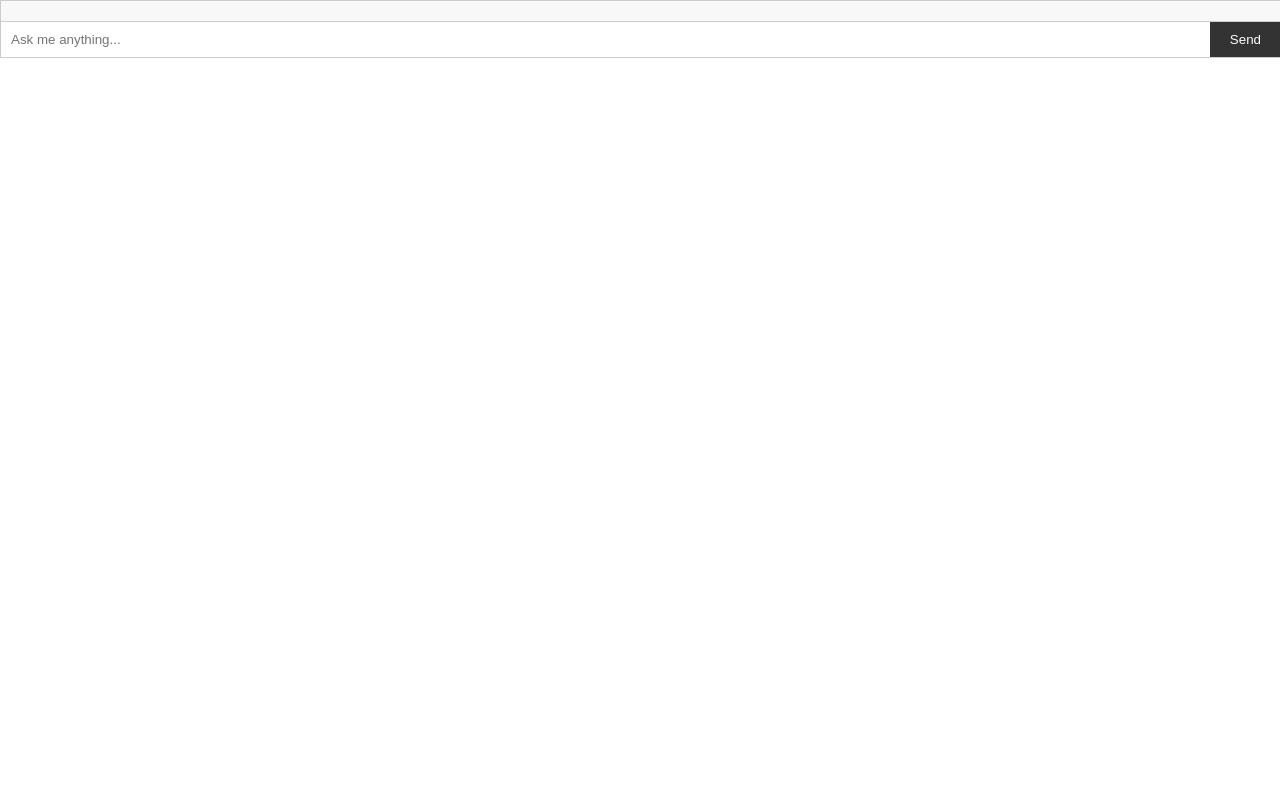
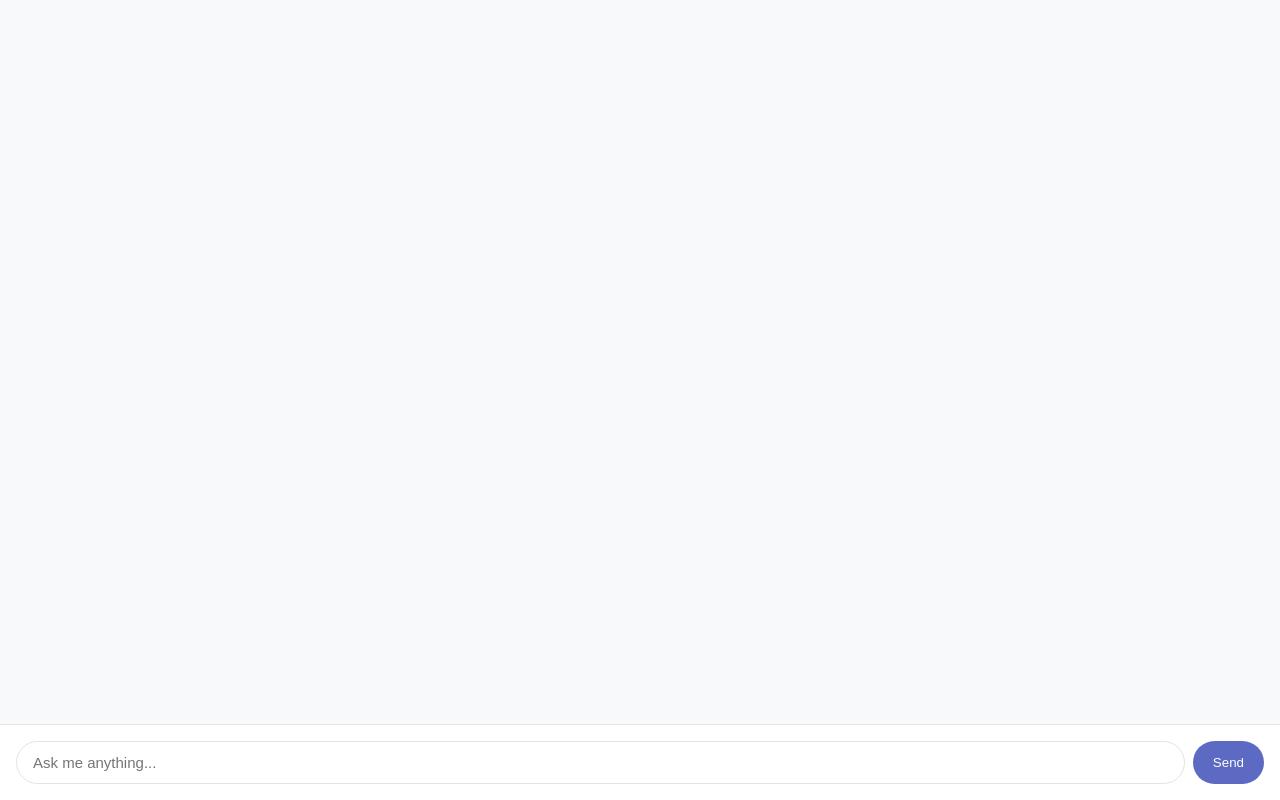
Before and after one commit to nidhit0406/chatbot, a React (Create React App) app: page / in a window 1280 px wide. Built offline with nearby package versions, Linux system fonts and the light colour scheme.

Commit message:
css changes

```diff
--- a/src/App.css
+++ b/src/App.css
@@ -1,49 +1,116 @@
+/* Main Chat Container */
 .chatbox {
-  width: 100%;
-  height: 100%;
-  font-family: sans-serif;
   display: flex;
   flex-direction: column;
-  border: 1px solid #ccc;
+  height: 100vh;
+  width: 100%;
+  background: #f8f9fa;
+  font-family: -apple-system, BlinkMacSystemFont, 'Segoe UI', Roboto, sans-serif;
+  position: relative;
 }
 
+/* Message Window with Auto-Scroll */
+/* Message Window - Scrollable but invisible scrollbar */
 .chat-window {
   flex: 1;
-  overflow-y: auto;
-  padding: 10px;
-  background: #f8f8f8;
+  padding: 16px;
+  overflow-y: scroll; /* Keep scroll functionality */
+  display: flex;
+  flex-direction: column;
+  gap: 12px;
+  background: #f8f9fa;
+  scroll-behavior: smooth;
+
+  /* Hide scrollbar for Chrome/Safari/Edge */
+  &::-webkit-scrollbar {
+    display: none;
+  }
+
+  /* Hide scrollbar for Firefox */
+  scrollbar-width: none;
+
+  /* Hide scrollbar for IE */
+  -ms-overflow-style: none;
 }
 
+/* Message Bubbles */
 .message {
-  margin: 8px 0;
-  padding: 10px;
-  border-radius: 8px;
+  max-width: 75%;
+  padding: 12px 16px;
+  border-radius: 18px;
+  line-height: 1.4;
+  font-size: 15px;
+  box-shadow: 0 1px 1px rgba(0,0,0,0.1);
+  word-wrap: break-word;
+  animation: fadeIn 0.3s ease;
 }
 
-.user {
-  background: #d1e7dd;
-  align-self: flex-end;
+@keyframes fadeIn {
+  from { opacity: 0; transform: translateY(10px); }
+  to { opacity: 1; transform: translateY(0); }
 }
 
-.assistant {
-  background: #f0f0f0;
-  align-self: flex-start;
+/* User Messages (Right Side) */
+.user {
+  align-self: flex-end;
+  background: #5c6ac4;
+  color: white;
+  border-bottom-right-radius: 4px;
+  margin-left: 25%;
 }
 
+/* AI Messages (Left Side) */
+.assistant {
+  align-self: flex-start;
+  background: white;
+  color: #333;
+  border: 1px solid #e1e3e6;
+  border-bottom-left-radius: 4px;
+  margin-right: 25%;
+}
+
+/* Input Area (Fixed at Bottom) */
 .chat-input {
   display: flex;
-  border-top: 1px solid #ccc;
+  padding: 16px;
+  background: white;
+  border-top: 1px solid #e1e3e6;
+  position: sticky;
+  bottom: 0;
 }
 
 .chat-input input {
   flex: 1;
-  padding: 10px;
-  border: none;
+  padding: 12px 16px;
+  border: 1px solid #e1e3e6;
+  border-radius: 24px;
+  margin-right: 8px;
+  font-size: 15px;
+  outline: none;
+  transition: border 0.2s;
+}
+
+.chat-input input:focus {
+  border-color: #5c6ac4;
 }
 
 .chat-input button {
-  padding: 10px 20px;
+  padding: 12px 20px;
   border: none;
-  background: #333;
+  background: #5c6ac4;
   color: white;
+  border-radius: 24px;
+  cursor: pointer;
+  transition: all 0.2s;
 }
+
+.chat-input button:hover {
+  background: #4a58b3;
+  transform: translateY(-1px);
+}
+
+/* Auto-scroll to bottom */
+.scroll-to-bottom {
+  overflow-anchor: auto;
+  height: 1px;
+}
--- a/src/App.js
+++ b/src/App.js
@@ -1,24 +1,19 @@
-import React, { useEffect, useState } from 'react';
+import React, { useEffect, useRef, useState } from 'react';
 import axios from 'axios';
 import './App.css';
 
 function App() {
   const [messages, setMessages] = useState([]);
   const [input, setInput] = useState('');
+  const messagesEndRef = useRef(null);
 
-  //   useEffect(() => {
-  //   // Listen for messages from parent window (Shopify admin)
-  //   window.addEventListener('message', (event) => {
-  //     if (event.data.type === 'shopify:init') {
-  //       // You can handle shop-specific initialization here
-  //     }
-  //   });
+  const scrollToBottom = () => {
+    messagesEndRef.current?.scrollIntoView({ behavior: "smooth" });
+  };
 
-  //   // Tell Shopify admin we're ready
-  //   if (window.parent !== window) {
-  //     window.parent.postMessage({ type: 'app:ready' }, '*');
-  //   }
-  // }, []);
+  useEffect(() => {
+    scrollToBottom();
+  }, [messages]);
 
   const sendMessage = async () => {
     if (!input.trim()) return;
@@ -49,6 +44,7 @@ function App() {
             {msg.content}
           </div>
         ))}
+         <div ref={messagesEndRef} className="scroll-to-bottom" />
       </div>
       <div className="chat-input">
         <input
```
Also changed, not shown: 1 other file (tests, documents, lock files or other folders).
